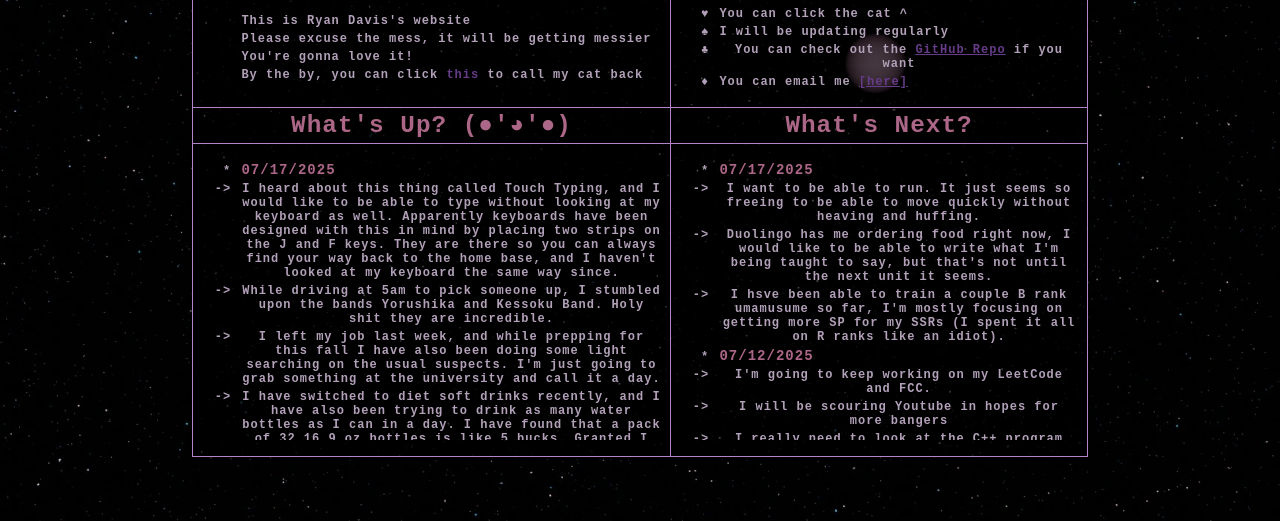
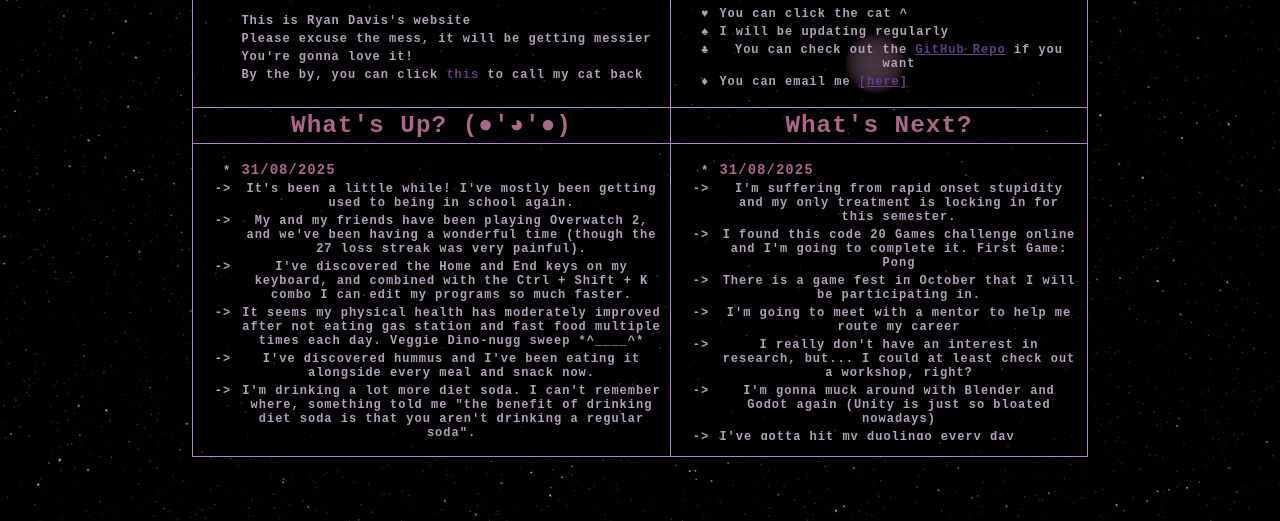
Before and after one commit to rcd1/rcd1.github.io, a plain HTML site: page index.html in a window 1280 px wide. Shown: the part 279-800 px from the top of the page. Drawn offline with Linux system fonts and the light colour scheme.

Commit message:
Added a game and updates

```diff
--- a/index.html
+++ b/index.html
@@ -28,7 +28,7 @@
             </tr>
             <tr>
                 <td colspan="5">
-                    <p>Last Updated: 7/17/2025</p>
+                    <p>Last Updated: 8/31/2025</p>
                 </td>
             </tr>
         </thead>
@@ -76,6 +76,15 @@
                 <th>
                     <!-- WHAT'S UP LIST-->
                     <ul>
+                        <li class="date"><h3>31/08/2025</h3></li>
+                        <li>It's been a little while! I've mostly been getting used to being in school again.</li>
+                        <li>My and my friends have been playing Overwatch 2, and we've been having a wonderful time (though the 27 loss streak was very painful).</li>
+                        <li>I've discovered the <code>Home</code> and <code>End</code> keys on my keyboard, and combined with the <code>Ctrl + Shift + K</code> combo I can edit my programs so much faster.</li>
+                        <li>It seems my physical health has moderately improved after not eating gas station and fast food multiple times each day. Veggie Dino-nugg sweep *^____^*</li>
+                        <li>I've discovered hummus and I've been eating it alongside every meal and snack now.</li>
+                        <li>I'm drinking a lot more diet soda. I can't remember where, something told me <quote>"the benefit of drinking diet soda is that you aren't drinking a regular soda"</quote>.</li>
+                        <li>Haven't been leeting my code, even at school they are saying leetcode is "losing" its importance in the interview.</li>
+                        <li>I made a game! I followed a tutorial to do most of it, but I want to do more.</li>
                         <li class="date"><h3>07/17/2025</h3></li>
                         <li>I heard about this thing called Touch Typing, and I would like to be able to type without looking at my keyboard as well. Apparently keyboards have been designed with this in mind by placing two strips on the J and F keys. They are there so you can always find your way back to the home base, and I haven't looked at my keyboard the same way since.</li>
                         <li>While driving at 5am to pick someone up, I stumbled upon the bands Yorushika and Kessoku Band. Holy shit they are incredible.</li>
@@ -115,6 +124,14 @@
                 <th>
                     <!-- WHAT'S NEXT LIST-->
                     <ul>
+                        <li class="date"><h3>31/08/2025</h3></li>
+                        <li>I'm suffering from rapid onset stupidity and my only treatment is locking in for this semester.</li>
+                        <li>I found this code 20 Games challenge online and I'm going to complete it. First Game: Pong</li>
+                        <li>There is a game fest in October that I will be participating in.</li>
+                        <li>I'm going to meet with a mentor to help me route my career</li>
+                        <li>I really don't have an interest in research, but... I could at least check out a workshop, right?</li>
+                        <li>I'm gonna muck around with Blender and Godot again (Unity is just so bloated nowadays)</li>
+                        <li>I've gotta hit my duolingo every day</li>
                         <li class="date"><h3>07/17/2025</h3></li>
                         <li>I want to be able to run. It just seems so freeing to be able to move quickly without heaving and huffing.</li>
                         <li>Duolingo has me ordering food right now, I would like to be able to write what I'm being taught to say, but that's not until the next unit it seems.</li>
```
Also changed, not shown: projects.html (+9 -0 lines), images/main/game_1.jpg (added), 1 other file.
